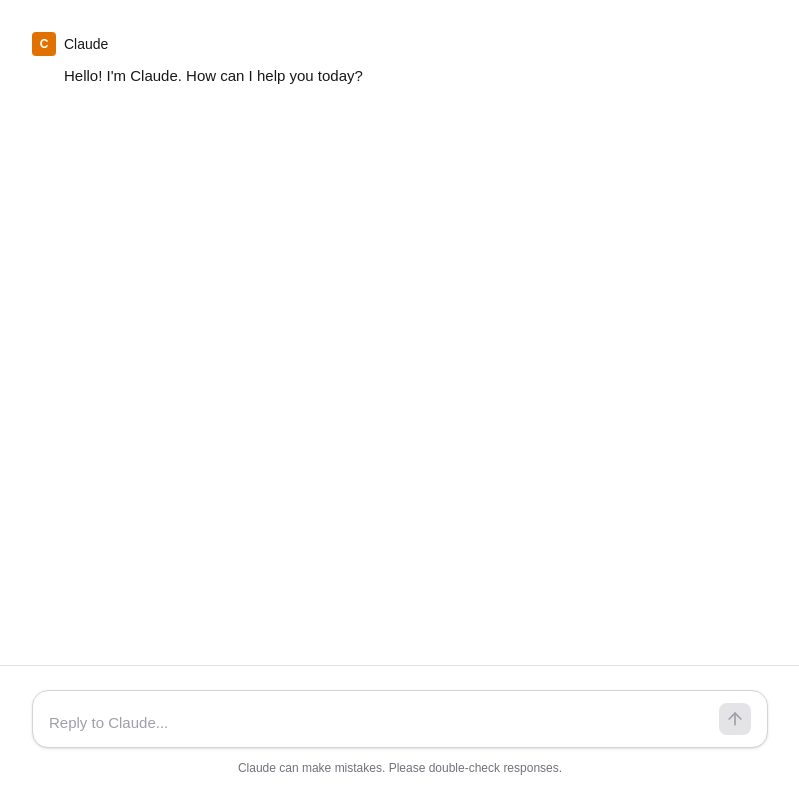
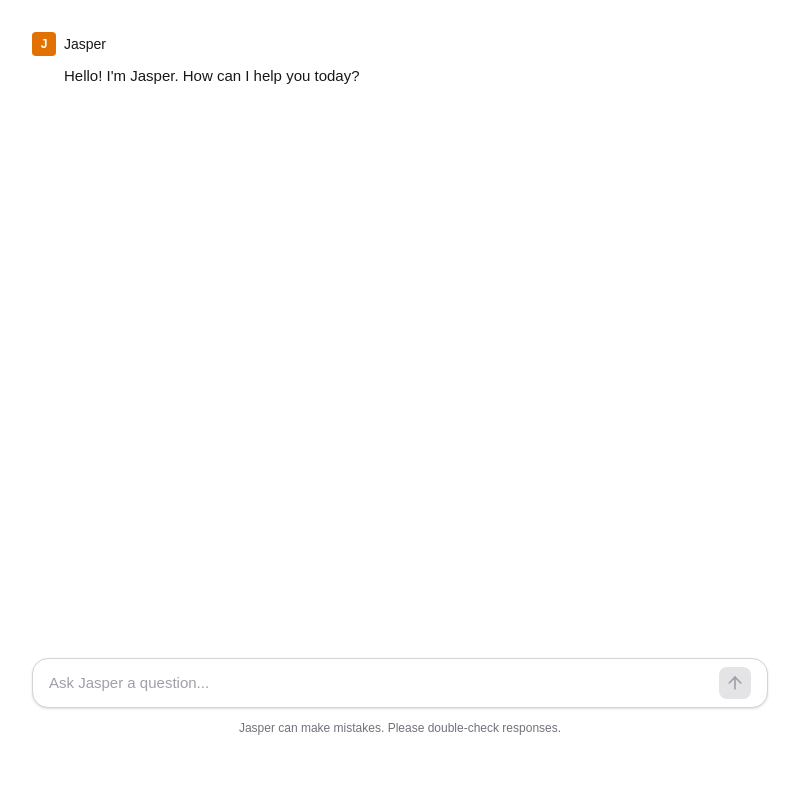
Before and after one commit to jacantwell/portfolio, a Next.js app in the folder frontend/: page / in a window 1280 px wide. Shown: the whole page, without its empty margins (240-1039 px from the left). Built offline with nearby package versions, Linux system fonts and the light colour scheme.

Commit message:
Tidying up UI and removing mentions of Claude

```diff
--- a/frontend/components/ChatInterface.tsx
+++ b/frontend/components/ChatInterface.tsx
@@ -14,7 +14,7 @@ export function ChatInterface() {
   const [messages, setMessages] = useState<Message[]>([
     {
       id: "1",
-      content: "Hello! I'm Claude. How can I help you today?",
+      content: "Hello! I'm Jasper. How can I help you today?",
       role: "assistant",
       timestamp: new Date(),
     },
@@ -89,11 +89,11 @@ export function ChatInterface() {
                   }`}
                 >
                   <span className="text-xs font-semibold">
-                    {message.role === "assistant" ? "C" : "U"}
+                    {message.role === "assistant" ? "J" : "U"}
                   </span>
                 </div>
                 <span className="text-sm font-medium text-zinc-900 dark:text-zinc-100">
-                  {message.role === "assistant" ? "Claude" : "You"}
+                  {message.role === "assistant" ? "Jasper" : "You"}
                 </span>
               </div>
               <div className="pl-8">
@@ -107,15 +107,15 @@ export function ChatInterface() {
       </div>
 
       {/* Input Area */}
-      <div className="border-t border-zinc-200 bg-white dark:border-zinc-800 dark:bg-zinc-900">
+      <div className="py-10">
         <div className="mx-auto max-w-3xl px-4 py-6">
-          <div className="relative flex items-end gap-2 rounded-2xl border border-zinc-300 bg-white px-4 py-3 shadow-sm focus-within:border-zinc-400 dark:border-zinc-700 dark:bg-zinc-800 dark:focus-within:border-zinc-600">
+          <div className="relative flex items-center gap-2 rounded-2xl border border-zinc-300 bg-white px-4 py-2 shadow-sm focus-within:border-zinc-400 dark:border-zinc-700 dark:bg-zinc-800 dark:focus-within:border-zinc-600">
             <textarea
               ref={textareaRef}
               value={input}
               onChange={(e) => setInput(e.target.value)}
               onKeyDown={handleKeyPress}
-              placeholder="Reply to Claude..."
+              placeholder="Ask Jasper a question..."
               rows={1}
               className="max-h-[200px] flex-1 resize-none bg-transparent text-[15px] text-zinc-900 placeholder-zinc-400 outline-none dark:text-zinc-100 dark:placeholder-zinc-500"
             />
@@ -128,7 +128,7 @@ export function ChatInterface() {
             </button>
           </div>
           <p className="mt-3 text-center text-xs text-zinc-500 dark:text-zinc-400">
-            Claude can make mistakes. Please double-check responses.
+            Jasper can make mistakes. Please double-check responses.
           </p>
         </div>
       </div>
```
